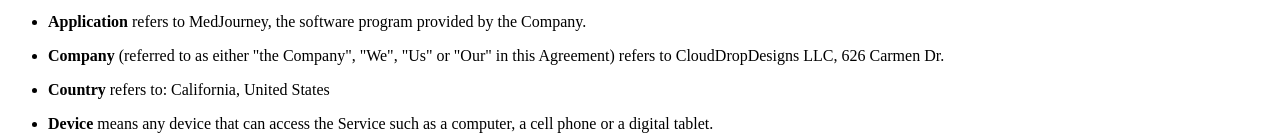
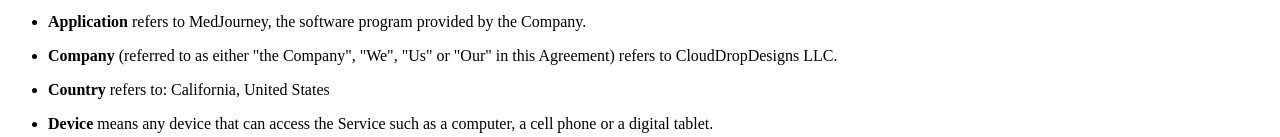
Before and after one commit to cloudpc7/MedJourneyPrivacyPolicy, a plain HTML site: page index.html in a window 1280 px wide. Shown: the part 498-635 px from the top of the page. Drawn offline with Linux system fonts and the light colour scheme.

Commit message:
Fix company address formatting in index.html

```diff
--- a/index.html
+++ b/index.html
@@ -18,7 +18,7 @@
 <p><strong>Application</strong> refers to MedJourney, the software program provided by the Company.</p>
 </li>
 <li>
-<p><strong>Company</strong> (referred to as either &quot;the Company&quot;, &quot;We&quot;, &quot;Us&quot; or &quot;Our&quot; in this Agreement) refers to CloudDropDesigns LLC, 626 Carmen Dr.</p>
+<p><strong>Company</strong> (referred to as either &quot;the Company&quot;, &quot;We&quot;, &quot;Us&quot; or &quot;Our&quot; in this Agreement) refers to CloudDropDesigns LLC.</p>
 </li>
 <li>
 <p><strong>Country</strong> refers to: California,  United States</p>
```
